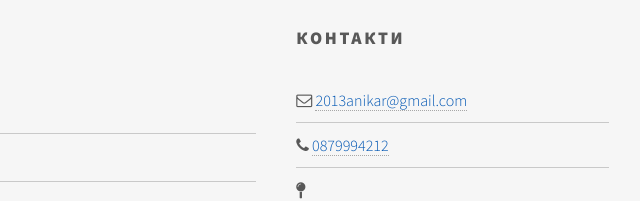
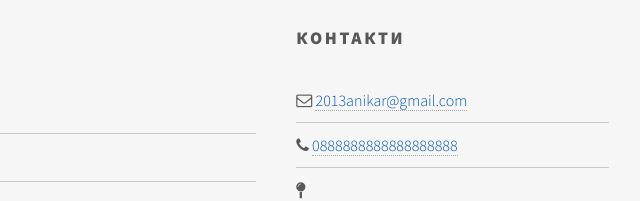
Before and after one commit to chavdarovgospodin/sof-car, a plain HTML site: page index.html in a window 1280 px wide. Shown: the part 2491-2692 px from the top of the page, 525-1165 px from the left. Drawn offline with nearby package versions, Linux system fonts and the light colour scheme.

Commit message:
test deploy

```diff
--- a/index.html
+++ b/index.html
@@ -638,7 +638,7 @@
                 <a
                   aria-label="Обадете се на телефон 0879994212"
                   href="tel:0879994212"
-                  >0879994212</a
+                  >0888888888888888888</a
                 >
               </li>
               <li>
```
Also changed, not shown: 2 other files.
